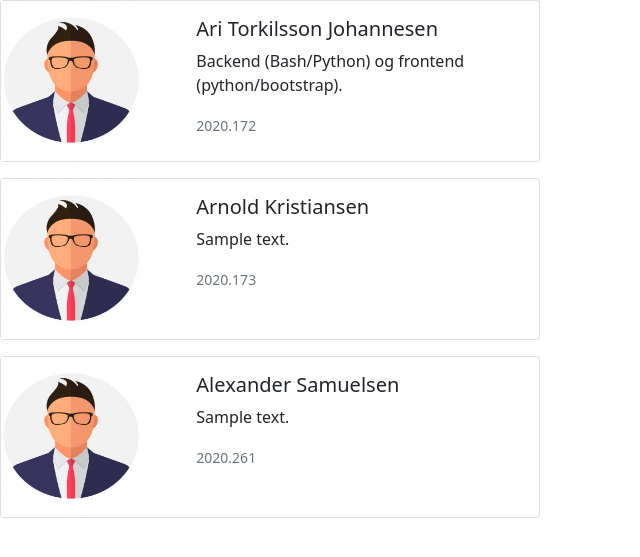
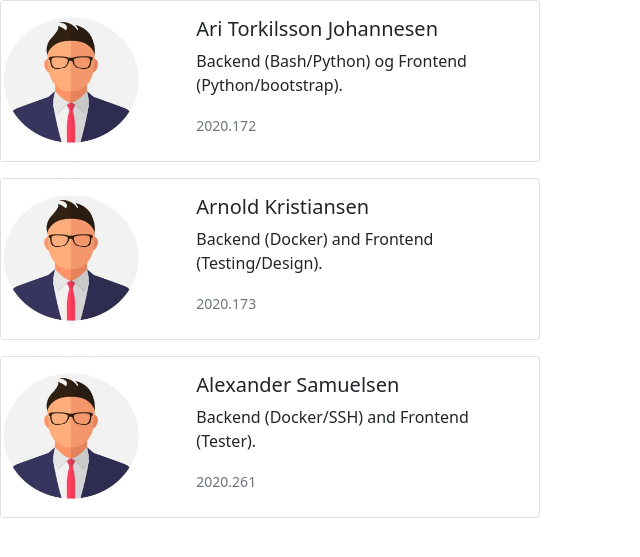
Before and after one commit to Aritj/HS110-webserver, a Flask app: page /about_us in a window 1280 px wide. Shown: the part 56-613 px from the top of the page, without its empty margins (0-640 px from the left). Run offline with Flask 2, Linux system fonts and the light colour scheme; parts of the project's set-up code (start-up, migrations or seed data) failed here and were passed over.

Commit message:
Update about_us.html

```diff
--- a/projekt/python/templates/about_us.html
+++ b/projekt/python/templates/about_us.html
@@ -11,7 +11,7 @@
     <div class="col-md-8">
       <div class="card-body">
         <h5 class="card-title">Ari Torkilsson Johannesen</h5>
-        <p class="card-text">Backend (Bash/Python) og frontend (python/bootstrap).</p>
+        <p class="card-text">Backend (Bash/Python) og Frontend (Python/bootstrap).</p>
         <p class="card-text"><small class="text-muted">2020.172</small></p>
       </div>
     </div>
@@ -25,7 +25,7 @@
     <div class="col-md-8">
       <div class="card-body">
         <h5 class="card-title">Arnold Kristiansen</h5>
-        <p class="card-text">Sample text.</p>
+        <p class="card-text">Backend (Docker) and Frontend (Testing/Design).</p>
         <p class="card-text"><small class="text-muted">2020.173</small></p>
       </div>
     </div>
@@ -39,7 +39,7 @@
     <div class="col-md-8">
       <div class="card-body">
         <h5 class="card-title">Alexander Samuelsen</h5>
-        <p class="card-text">Sample text.</p>
+        <p class="card-text">Backend (Docker/SSH) and Frontend (Tester).</p>
         <p class="card-text"><small class="text-muted">2020.261</small></p>
       </div>
     </div>
```
